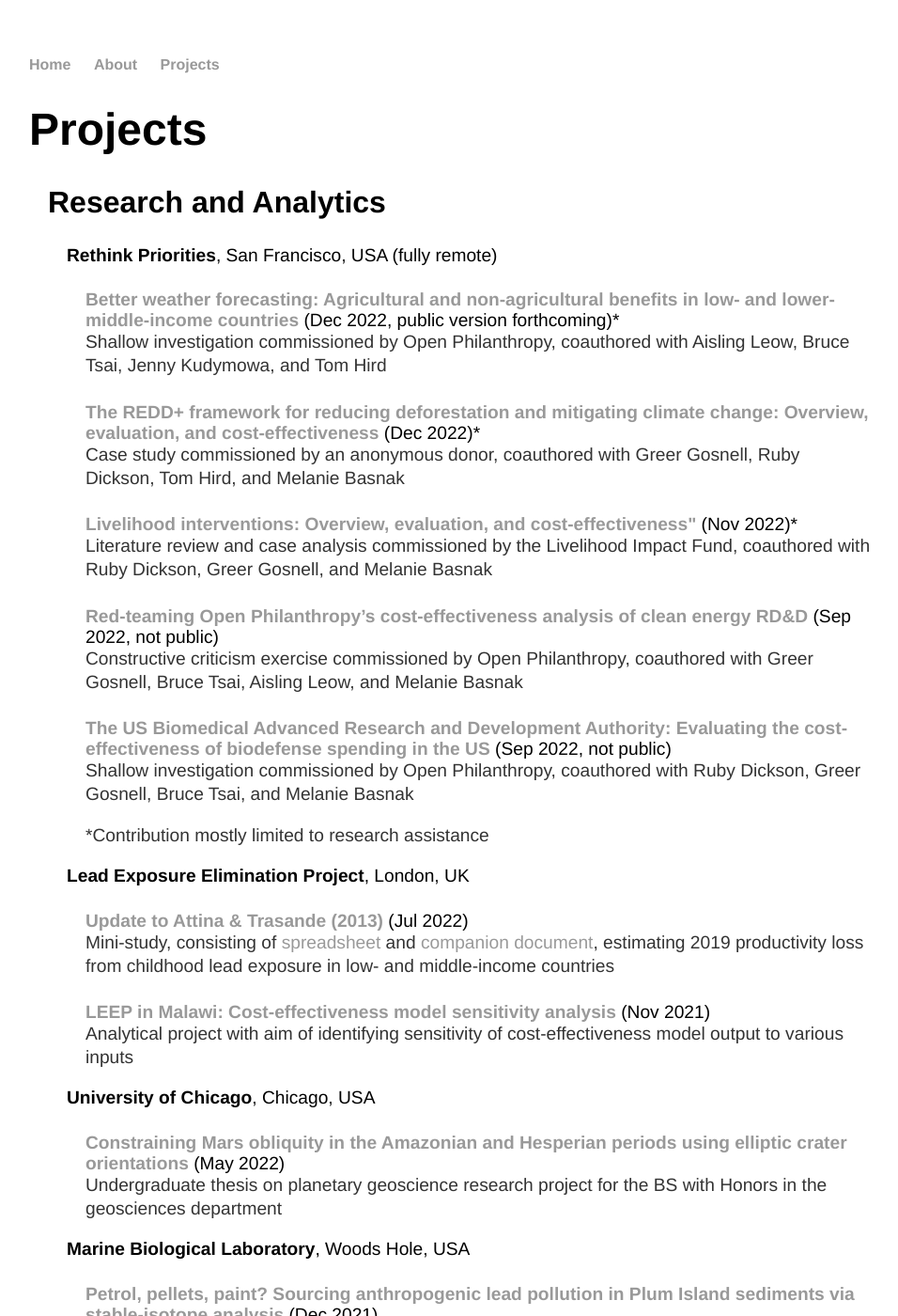
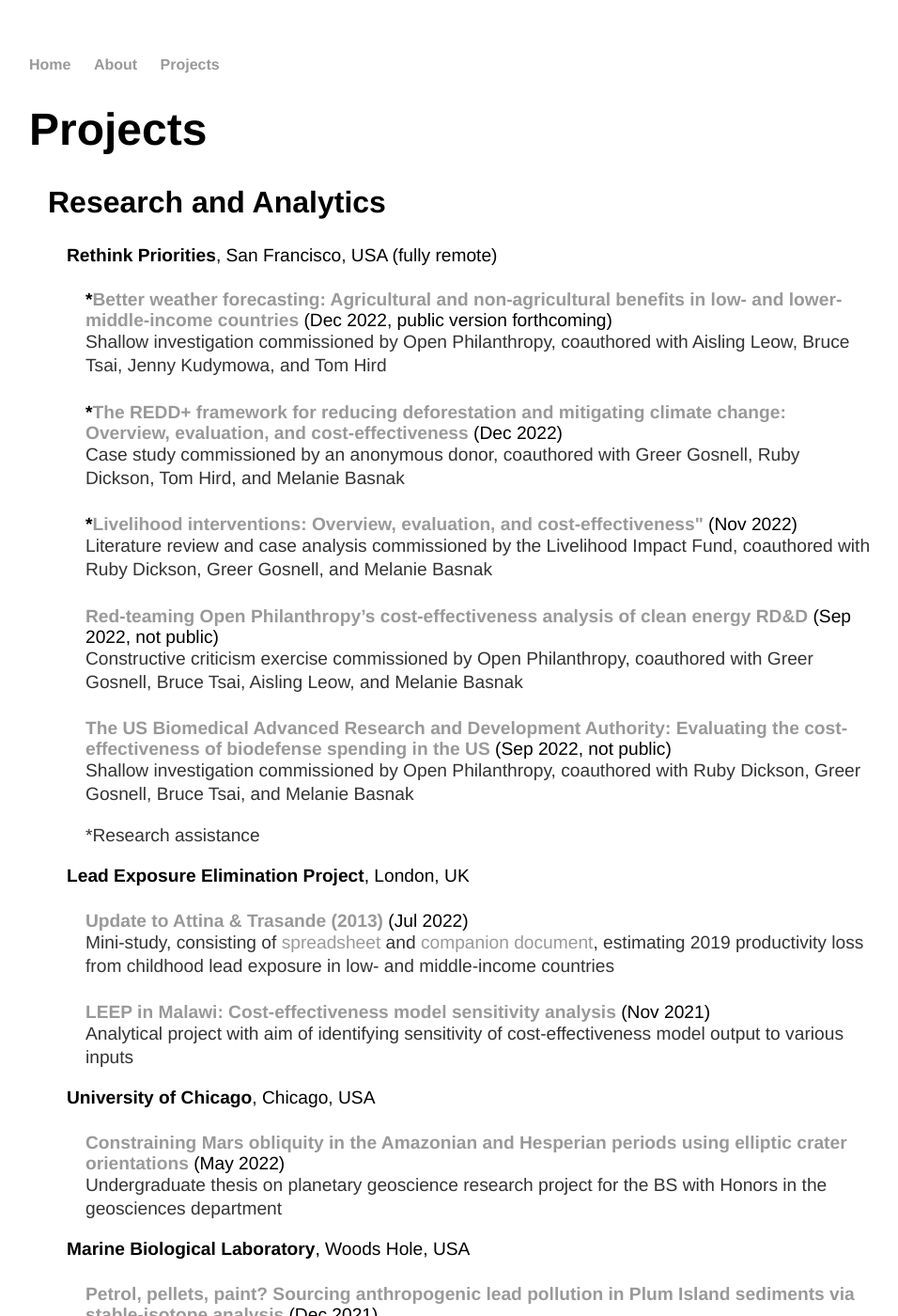
Before and after one commit to y-james-hu/y-james-hu.github.io, a Jekyll site: the page built from projects/index.html, in a window 1280 px wide and 1400 px high. Shown: the whole window at 94% size, without its empty margins (161-1117 px from the left). Built offline with Jekyll 4.4.1, drawn with Linux system fonts in a browser that asks for light colours.

Commit message:
Update index.html

```diff
--- a/projects/index.html
+++ b/projects/index.html
@@ -8,13 +8,13 @@
 
     <h3 style="margin-left: 40px">Rethink Priorities<span style="font-weight:normal">, San Francisco, USA (fully remote)</span></h3>
 
-      <h4 style="margin-left: 60px"><a href = "#">Better weather forecasting: Agricultural and non-agricultural benefits in low- and lower-middle-income countries</a><span style="font-weight:normal"> (Dec 2022, public version forthcoming)*</span></h4>
+      <h4 style="margin-left: 60px">*<a href = "#">Better weather forecasting: Agricultural and non-agricultural benefits in low- and lower-middle-income countries</a><span style="font-weight:normal"> (Dec 2022, public version forthcoming)</span></h4>
       <p style="margin-left: 60px">Shallow investigation commissioned by Open Philanthropy, coauthored with Aisling Leow, Bruce Tsai, Jenny Kudymowa, and Tom Hird</p>
 
-      <h4 style="margin-left: 60px"><a href = "https://rethinkpriorities.org/publications/the-redd-framework-for-reducing-deforestation-and-mitigating-climate-change">The REDD+ framework for reducing deforestation and mitigating climate change: Overview, evaluation, and cost-effectiveness</a><span style="font-weight:normal"> (Dec 2022)*</span></h4>
+      <h4 style="margin-left: 60px">*<a href = "https://rethinkpriorities.org/publications/the-redd-framework-for-reducing-deforestation-and-mitigating-climate-change">The REDD+ framework for reducing deforestation and mitigating climate change: Overview, evaluation, and cost-effectiveness</a><span style="font-weight:normal"> (Dec 2022)</span></h4>
       <p style="margin-left: 60px">Case study commissioned by an anonymous donor, coauthored with Greer Gosnell, Ruby Dickson, Tom Hird, and Melanie Basnak</p>
 
-      <h4 style="margin-left: 60px"><a href = "https://rethinkpriorities.org/publications/livelihood-interventions">Livelihood interventions: Overview, evaluation, and cost-effectiveness"</a><span style="font-weight:normal"> (Nov 2022)*</span></h4>
+      <h4 style="margin-left: 60px">*<a href = "https://rethinkpriorities.org/publications/livelihood-interventions">Livelihood interventions: Overview, evaluation, and cost-effectiveness"</a><span style="font-weight:normal"> (Nov 2022)</span></h4>
       <p style="margin-left: 60px">Literature review and case analysis commissioned by the Livelihood Impact Fund, coauthored with Ruby Dickson, Greer Gosnell, and Melanie Basnak</p>
 
       <h4 style="margin-left: 60px"><a href = "#">Red-teaming Open Philanthropy’s cost-effectiveness analysis of clean energy RD&D</a><span style="font-weight:normal"> (Sep 2022, not public)</span></h4>
@@ -23,7 +23,7 @@
       <h4 style="margin-left: 60px"><a href = "#">The US Biomedical Advanced Research and Development Authority: Evaluating the cost-effectiveness of biodefense spending in the US</a><span style="font-weight:normal"> (Sep 2022, not public)</span></h4>
       <p style="margin-left: 60px">Shallow investigation commissioned by Open Philanthropy, coauthored with Ruby Dickson, Greer Gosnell, Bruce Tsai, and Melanie Basnak</p>
 
-      <p style="margin-left: 60px">*Contribution mostly limited to research assistance</p>
+      <p style="margin-left: 60px">*Research assistance</p>
 
     <h3 style="margin-left: 40px">Lead Exposure Elimination Project<span style="font-weight:normal">, London, UK</span></h3>
 
```
